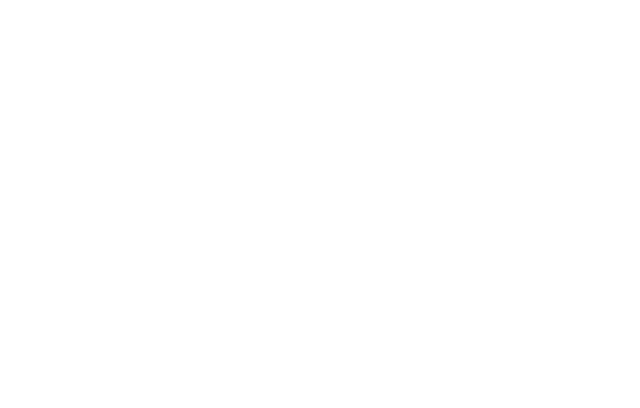
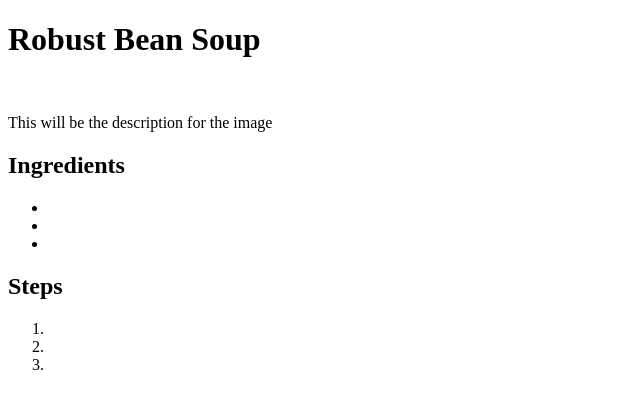
Before and after one commit to gigipink1/odin-recipes, a plain HTML site: page recipes/robust-bean-soup.html in a window 1280 px wide. Shown: the whole page, without its empty margins (0-640 px from the left). Drawn offline with Linux system fonts and the light colour scheme.

Commit message:
Add basic layout to robust bean soup page

```diff
--- a/recipes/robust-bean-soup.html
+++ b/recipes/robust-bean-soup.html
@@ -0,0 +1,25 @@
+<!DOCTYPE html>
+<html lang="en">
+  <head>
+    <meta charset="utf-8">
+    <title>Robust Bean Soup</title>
+  </head>
+  <body>
+    <h1>Robust Bean Soup</h1>
+    <img src="" alt="" width="" height="">
+    <p>This will be the description for the image</p>
+    <h2>Ingredients</h2>
+    <ul>
+      <li></li>
+      <li></li>
+      <li></li>
+    </ul>
+    <h2>Steps</h2>
+    <ol>
+        <li></li>
+        <li></li>
+        <li></li>
+
+    </ol>
+  </body>
+</html>
```
Also changed, not shown: index.html (+1 -0 lines).
